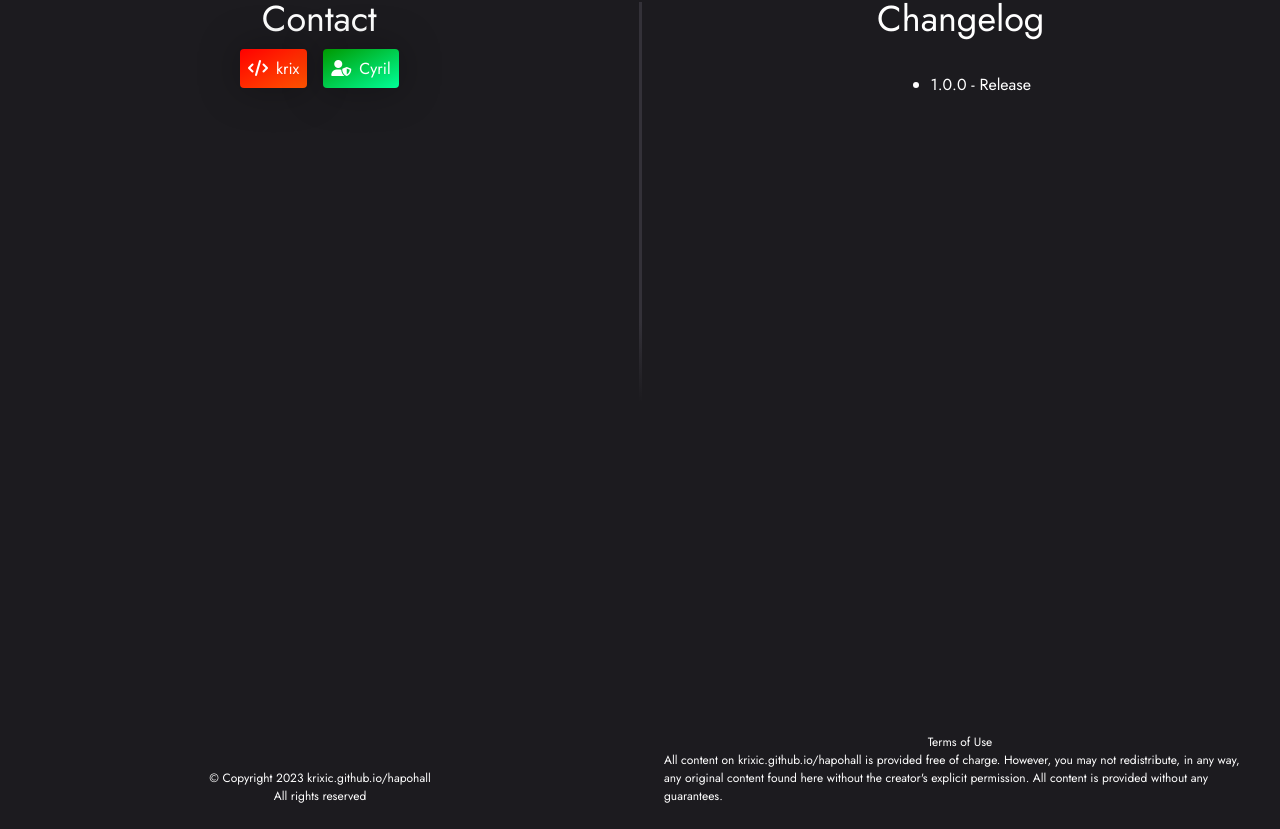
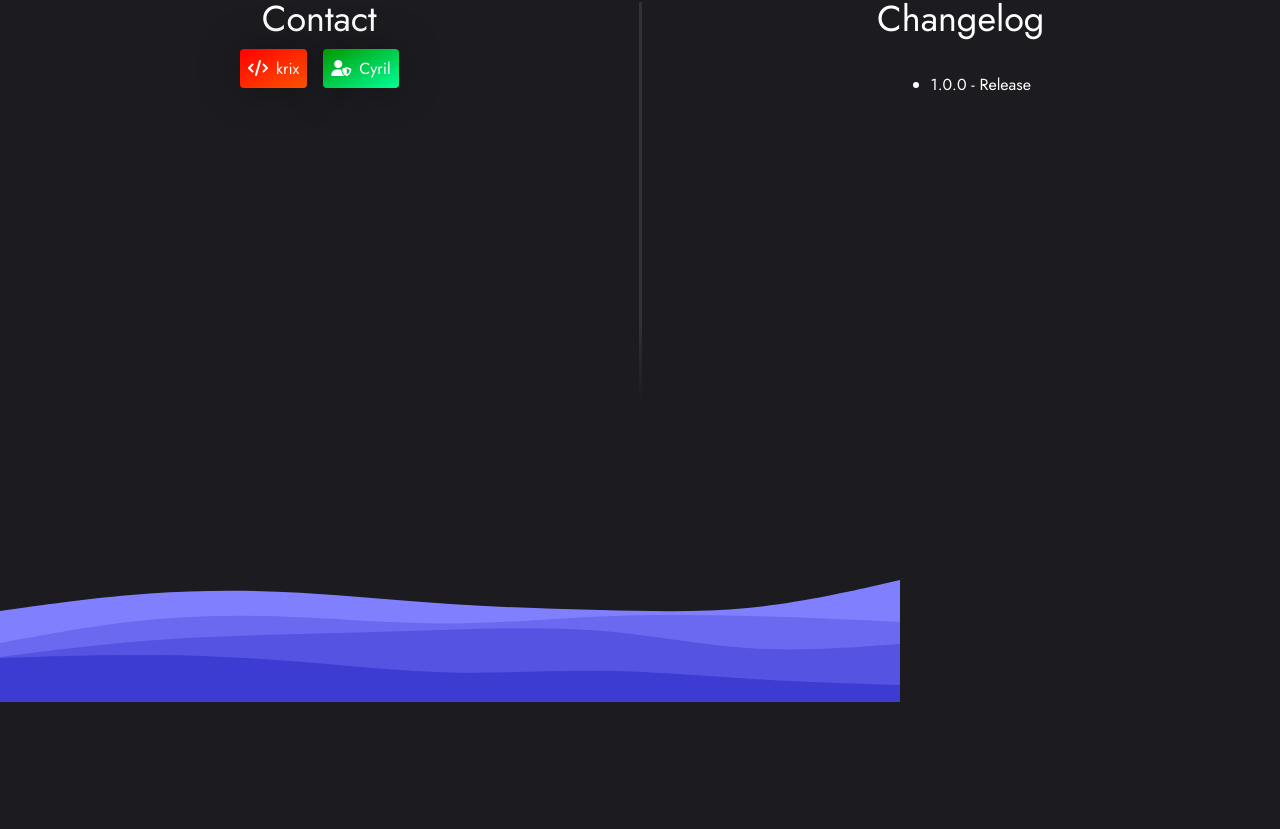
Before and after one commit to krixic/Hapo-Hall, a React (Vite) app: page / in a window 1280 px wide. Shown: the part 1114-1943 px from the top of the page. After the commit the page ends 1816 px from the top, so only its background shows below. Built offline with nearby package versions, Linux system fonts and the light colour scheme.

Commit message:
Footer svg fix

```diff
--- a/src/components/footer/footer.css
+++ b/src/components/footer/footer.css
@@ -4,7 +4,6 @@
   background-repeat: no-repeat;
   background-position: bottom center;
   background-size: cover;
-  /* background-image: url(../../../layered-waves-haikei.svg); */
   display: flex;
 }
 
--- a/src/components/footer/footer.jsx
+++ b/src/components/footer/footer.jsx
@@ -4,6 +4,31 @@ import "./footer.css";
 export const Footer = () => {
   return (
     <section className="footer-section">
+      <svg
+        id="visual"
+        viewBox="0 0 900 300"
+        width="900"
+        height="300"
+        xmlns="http://www.w3.org/2000/svg"
+        xmlns:xlink="http://www.w3.org/1999/xlink"
+        version="1.1"
+      >
+        <path
+          d="M0 209L25 205.5C50 202 100 195 150 191.5C200 188 250 188 300 190.7C350 193.3 400 198.7 450 202C500 205.3 550 206.7 600 208C650 209.3 700 210.7 750 205.7C800 200.7 850 189.3 875 183.7L900 178L900 301L875 301C850 301 800 301 750 301C700 301 650 301 600 301C550 301 500 301 450 301C400 301 350 301 300 301C250 301 200 301 150 301C100 301 50 301 25 301L0 301Z"
+          fill="#8080ff"
+        ></path>
+        <path
+          d="M0 241L25 236.3C50 231.7 100 222.3 150 217.7C200 213 250 213 300 215.2C350 217.3 400 221.7 450 221.5C500 221.3 550 216.7 600 214.5C650 212.3 700 212.7 750 214C800 215.3 850 217.7 875 218.8L900 220L900 301L875 301C850 301 800 301 750 301C700 301 650 301 600 301C550 301 500 301 450 301C400 301 350 301 300 301C250 301 200 301 150 301C100 301 50 301 25 301L0 301Z"
+          fill="#6b69f0"
+        ></path>
+        <path
+          d="M0 255L25 251.8C50 248.7 100 242.3 150 238.5C200 234.7 250 233.3 300 232C350 230.7 400 229.3 450 227.8C500 226.3 550 224.7 600 228.8C650 233 700 243 750 246.2C800 249.3 850 245.7 875 243.8L900 242L900 301L875 301C850 301 800 301 750 301C700 301 650 301 600 301C550 301 500 301 450 301C400 301 350 301 300 301C250 301 200 301 150 301C100 301 50 301 25 301L0 301Z"
+          fill="#5553e2"
+        ></path>
+        <path
+          d="M0 256L25 255.2C50 254.3 100 252.7 150 253C200 253.3 250 255.7 300 259.7C350 263.7 400 269.3 450 270.5C500 271.7 550 268.3 600 268.8C650 269.3 700 273.7 750 276.7C800 279.7 850 281.3 875 282.2L900 283L900 301L875 301C850 301 800 301 750 301C700 301 650 301 600 301C550 301 500 301 450 301C400 301 350 301 300 301C250 301 200 301 150 301C100 301 50 301 25 301L0 301Z"
+          fill="#3c3cd3"
+        ></path>
         <div className="layered-spacer">
           <div className="copyright">
             <div className="copyright-title">
@@ -14,13 +39,14 @@ export const Footer = () => {
           <div className="terms-of-use">
             <div className="terms-title">Terms of Use</div>
             <div className="terms-subtitle">
-            All content on krixic.github.io/hapohall is provided free of charge.
-            However, you may not redistribute, in any way, any original content
-            found here without the creator's explicit permission. All content is
-            provided without any guarantees.
+              All content on krixic.github.io/hapohall is provided free of
+              charge. However, you may not redistribute, in any way, any
+              original content found here without the creator's explicit
+              permission. All content is provided without any guarantees.
             </div>
           </div>
         </div>
+      </svg>
     </section>
   );
 };
```
Also changed, not shown: 1 other file (tests, documents, lock files or other folders). Lines whose indentation alone changed are shown as unchanged.
